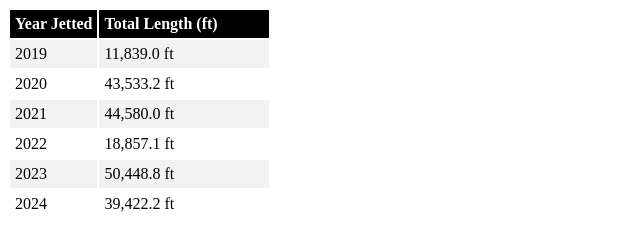
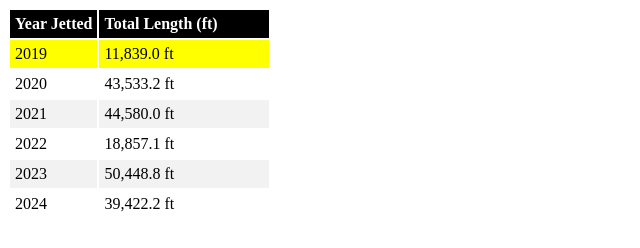
Before and after one commit to mccordpa/SalineJetting, a plain HTML site: page index.html in a window 1280 px wide. Shown: the whole page, without its empty margins (0-640 px from the left). Drawn offline with Linux system fonts and the light colour scheme.

Commit message:
Update index.html

```diff
--- a/index.html
+++ b/index.html
@@ -5,7 +5,7 @@
                 <td style="color: white; font-weight: bold; padding: 5px;">Year Jetted</td>
                 <td style="color: white; font-weight: bold; width: 160px; padding: 5px;">Total Length (ft)</td>
             </tr>
-            <tr style="background-color: #f2f2f2">
+            <tr style="background-color: #ffff00">
                 <td style="padding: 5px;">2019</td>
                 <td style="width: 160px; padding: 5px;">11,839.0 ft</td>
             </tr>
```
